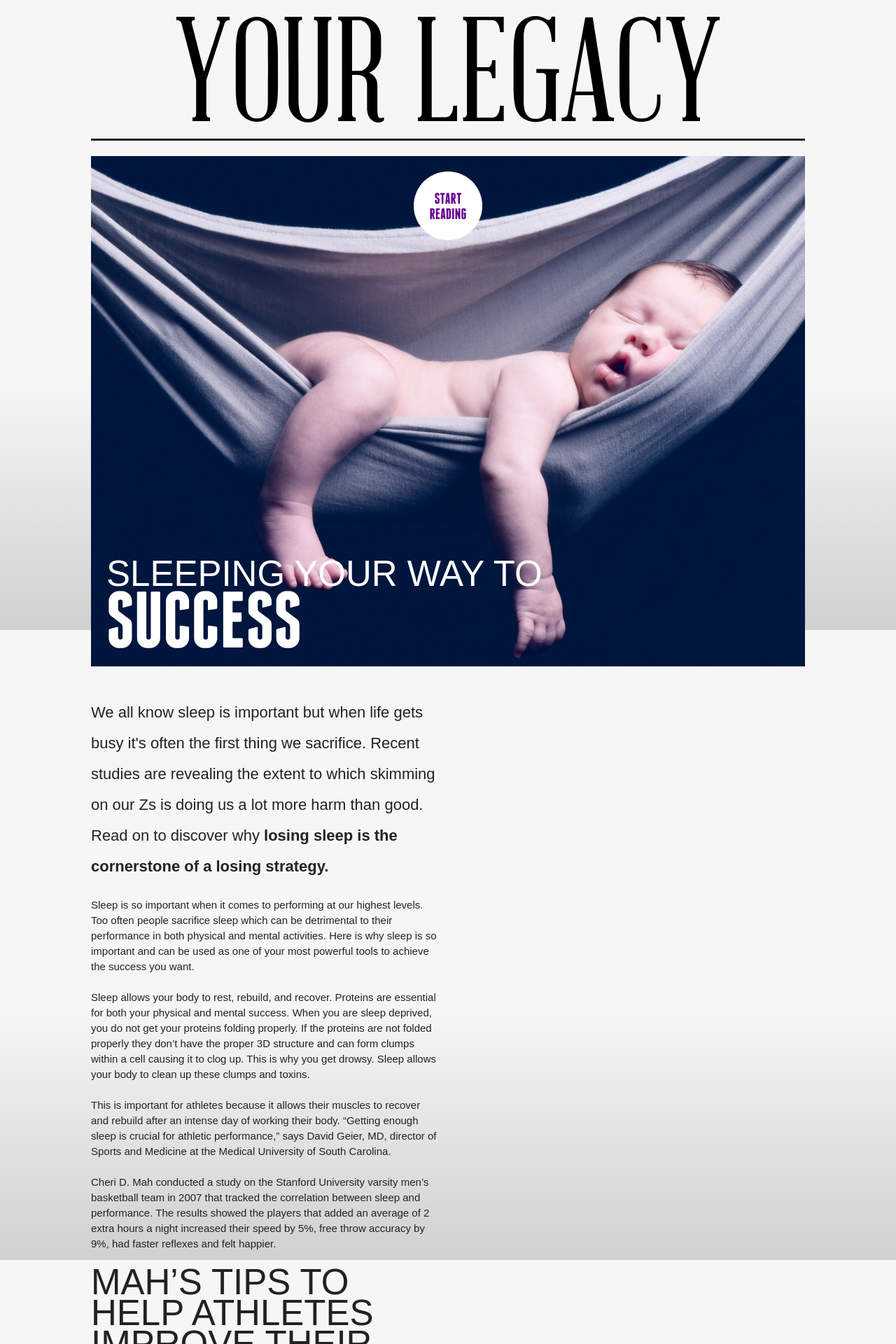
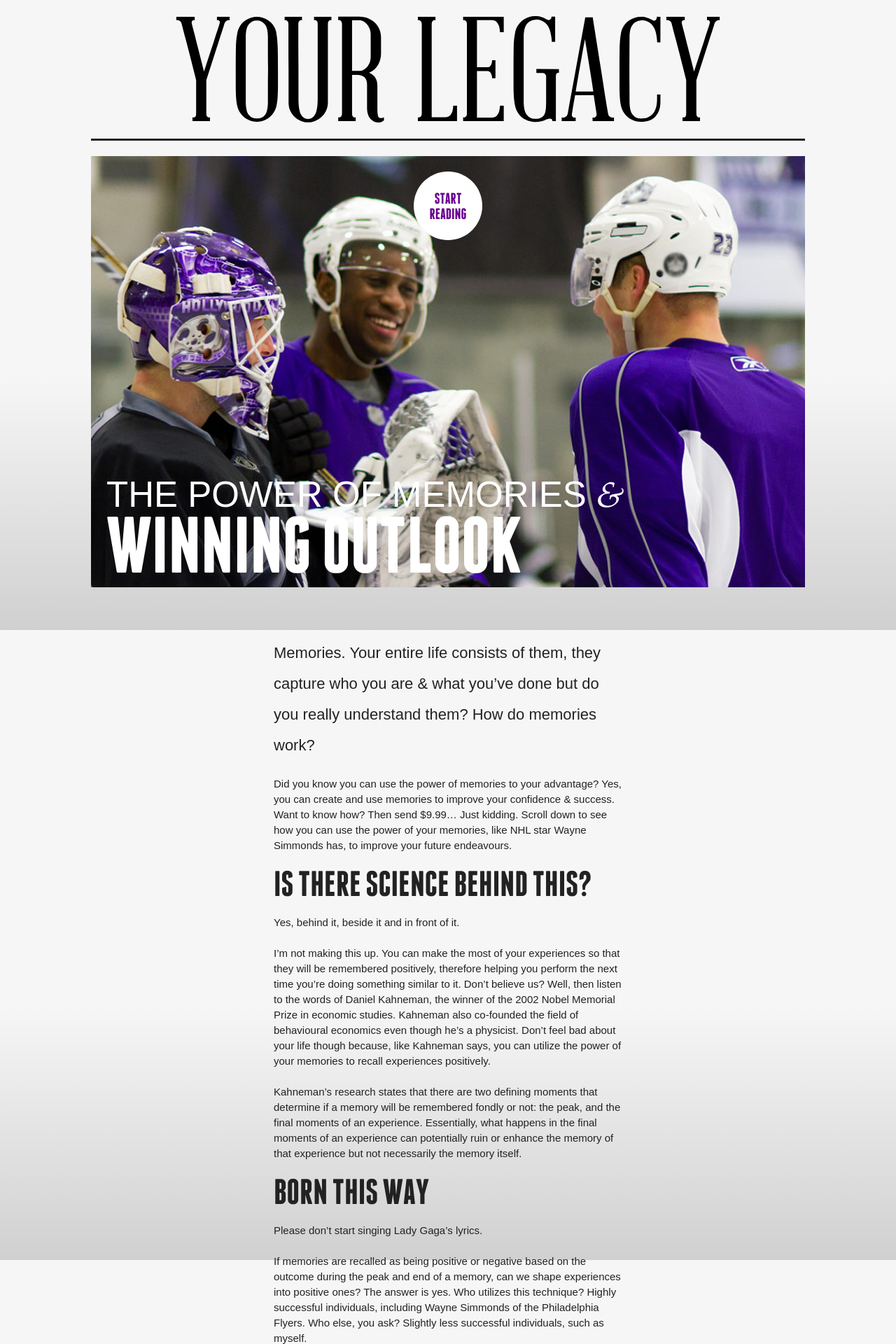
Before and after one commit to yourlegacy/yourlegacy, a Jekyll site: the page built from _posts/static/0100-01-01-power-of-memories.html, in a window 1280 px wide. Shown: the top 1920 px of the page at 70% size. Built offline with Jekyll 4.4.1, drawn with Linux system fonts in a browser that asks for light colours; nearby versions of some CDN libraries; comment, search, counter and statistics services are not loaded; some of the changed text lies outside the part shown.

Commit message:
articles v1, images optimzed

```diff
--- a/_posts/static/0100-01-01-power-of-memories.html
+++ b/_posts/static/0100-01-01-power-of-memories.html
@@ -11,27 +11,76 @@
 <article>
 	<section class="article-hero">
 		<a class="skip h5 purple" href="#h1">Start Reading</a>
-		<img src="/images/articles/Sleeping-Your-Way-to-Success.jpg" alt="Sleeping Your Way to Success"/>
-		<h1 class="white" id="h1"><span class="h3">Sleeping Your Way to </span>Success</h1>
+		<img src="/images/articles/wayne-simmonds-2.jpg" alt="Sleeping Your Way to Success"/>
+		<h1 class="white" id="h1"><span class="h3">The Power of Memories <i class="amp">&amp;</i> </span>Winning Outlook</h1>
 	</section>
-	<p class="intro">We all know sleep is important but when life gets busy it's often the first thing we sacrifice. Recent studies are revealing the extent to which skimming on our Zs is doing us a lot more harm than good. Read on to discover why <strong>losing sleep is the cornerstone of a losing strategy.</strong></p>
-	<p>Sleep is so important when it comes to performing at our highest levels. Too often people sacrifice sleep which can be detrimental to their performance in both physical and mental activities. Here is why sleep is so important and can be used as one of your most powerful tools to achieve the success you want.</p>
-	<p>Sleep allows your body to rest, rebuild, and recover. Proteins are essential for both your physical and mental success. When you are
-	sleep deprived, you do not get your proteins folding properly. If the proteins are not folded properly they don’t have the proper 3D structure and can form clumps within a cell causing it to clog up. This is why you get drowsy. Sleep allows your body to clean up these clumps and toxins. </p>
-	<p>This is important for athletes because it allows their muscles to recover and rebuild after an intense day of working their body. “Getting enough sleep is crucial for athletic performance,” says David Geier, MD, director of Sports and Medicine at the Medical University of South Carolina. </p>
-	<p>Cheri D. Mah conducted a study on the Stanford University varsity men’s basketball team in 2007 that tracked the correlation between sleep and performance. The results showed the players that added an average of 2 extra hours a night increased their speed by 5%, free throw accuracy by 9%, had faster reflexes and felt happier. </p>
-	<h3>Mah’s tips to help athletes improve their performance by maximizing their sleep:</h3>
-	<ul>
-		<li>Prioritize sleep as a part of your regular training regimen.</li>
-		<li>Extend nightly sleep for several weeks to reduce your sleep debt before competition.</li>
-		<li>Maintain a low sleep debt by obtaining a sufficient amount ofnightly sleep (seven to nine hours for adults, nine or more hours forteens and young adults).</li>
-		<li>Keep a regular sleep-wake schedule, going to bed and waking up at the same times every day.</li>
-		<li>Take brief 20-30 minute naps to obtain additional sleep during the day, especially if drowsy.</li>
-	</ul>
-	<p>A quality sleep also allows your brain to form connections from things you have learned that day. When learning and perfecting skills a good night’s sleep allows your brain to complete connections. Sleep washes away a lot of unimportant memory space filled up by small unimportant tasks. </p>
-	<p>When we are sleep deprived, our attention and focus drift, making it more difficult to process information. Neurons become over-worked which causes chaos in your brain trying to coordinate information. Thus making it difficult to access stored knowledge, information, and skills. </p>
-	<p>This internal confusion than permeates out into our physical world where we than lose ability to properly assess our surrounding environment and make correct and accurate decisions; that is a fancy way of saying your judgment becomes impaired. This has very obvious effects on day-to-day performance, especially in the lives of Pro Athletes. </p>
-	<p>Without proper sleep, neurons do not fire well, muscles are not rested, and your body’s organ systems lose their ability to synchronize. This increases the chance of accident or injury, all very bad news to an athlete. </p>
-	<h3>The solution, get a good night’s sleep.</h3>
-	<p>Many studies suggest around 8 hours of sleep per day. President of the National Athletic Trainers’ Association, Jim Thornton, recommends that high level athletes should get an extra hour more of sleep per day than the average person. Professional athletes understand the importance of sleep to their success and follow specific sleeping routines to ensure they are always performing at their optimal level. If you are unable to get your 8 hours in, naps may just be your key to success. Sleep well my friends!</p>
 </article>
+
+<section>
+
+	<div class="shift-3 span-6">
+
+		<p class="intro">Memories. Your entire life consists of them, they capture who you are &amp; what you’ve done but do you really understand them? How do memories work? </p>
+
+		<p>Did you know you can use the power of memories to your advantage? Yes, you can create and use memories to improve your confidence &amp; success. Want to know how? Then send $9.99… Just kidding. Scroll down to see how you can use the power of your memories, like NHL star Wayne Simmonds has, to improve your future endeavours. </p>
+
+		<h2>Is There Science Behind This?</h2>
+
+		<p>Yes, behind it, beside it and in front of it.</p>
+
+		<p>I’m not making this up. You can make the most of your experiences so that they will be remembered positively, therefore helping you perform the next time you’re doing something similar to it. Don’t believe us? Well, then listen to the words of Daniel Kahneman, the winner of the 2002 Nobel Memorial Prize in economic studies. Kahneman also co-founded the field of behavioural economics even though he’s a physicist. Don’t feel bad about your life though because, like Kahneman says, you can utilize the power of your memories to recall experiences positively.</p>
+
+		<p>Kahneman’s research states that there are two defining moments that determine if a memory will be remembered fondly or not: the peak, and the final moments of an experience. Essentially, what happens in the final moments of an experience can potentially ruin or enhance the memory of that experience but not necessarily the memory itself.</p>
+
+		<h2>Born This Way</h2>
+
+		<p>Please don’t start singing Lady Gaga’s lyrics.</p>
+
+		<p>If memories are recalled as being positive or negative based on the outcome during the peak and end of a memory, can we shape experiences into positive ones? The answer is yes. Who utilizes this technique? Highly successful individuals, including Wayne Simmonds of the Philadelphia Flyers. Who else, you ask? Slightly less successful individuals, such as myself.  </p>
+
+		<p>Before you can access the power of memories, you need to know a little secret.</p>
+
+		<h2>What’s the secret</h2>
+
+		<p>What truly is the secret to harness the power of memories? It’s simple: be positive (unless you’re H.I.V. That’s the only time not to be positive...Unless you’re Magic Johnson. In that case, you’re clearly OK).</p>
+
+		<p>Ever wonder why positive people seem to be more successful (and annoying)? It’s because positivity goes a long way.  Over the last few years, best-selling books like The Secret &amp; The Power of Now preach that maintaining a positive outlook and being optimistic can yield the results you desire.</p>
+
+		<p>Although you might not get that Ferrari you keep wishing for or end up waking up next to Angelina Jolie (because Brad Pitt would kick your ass), the power of optimism can help you in a few ways.</p>
+
+		<p>Firstly, having a positive attitude can impact everything from decreased feelings of loneliness (put down that tub of Ben &amp; Jerry’s, ladies) to pain tolerance. Yes, you can be an emotional Superman. What else? Evidence has shown that optimism is clearly associated with better psychological health, as seen through lower levels of depressed moods, anxiety and general distress when facing difficult life circumstance. So when life gives you lemons, as long as you’ve got a optimistic attitude, you can take those lemons and make lemon flavored Gatorade and kick life in the balls.</p>
+
+		<h2>How To Apply This To Your Lif</h2>
+
+		<p>You want to know how Wayne Simmonds, Mr. NHL harnesses the power of his memories, don’t you? Well, before we get to that, how about I give you one of my experiences.</p>
+
+		<p>When I was a much younger lad in high school, without my Zeus level beard and Herculean muscles, I had to approach girls to meet them. I basically got rejected more times than a Hannibal Lecter retrial. Due to this, I developed anxiety about approaching women because many of my experiences ended negatively (didn’t get the number, didn’t get the girl). Every time I entered a similar situation, my memories flooded back reminding me time after time that I sucked at this.</p>
+
+		<h2>How did I improve this? Simply, rum.</h2>
+
+		<p>No, I kid (Or do I?). I did my best to end each encounter with a joke so that the girl would laugh. Whether I got the number or not didn't matter because it ended up being a fun conversation. After I did this a few times, my experience were recalled in a positive light, so when going forward I didn’t have social anxiety. </p>
+
+		<p>What does Wayne Simmonds do? He utilizes what’s known as the Lemieux drill, coined after NHL legend, Mario Lemieux. The drill is simple: after practice, whether the last drill was shooting, passing or play reviews, Lemieux wouldn’t leave the ice until he had scored a goal. Why? So that when he recalled the memory of the practice, he’d remember scoring a goal and not botched plays or the shots he missed. By recalling the end of the practice, the goal became his positive marker on the experience. Wayne Simmonds does the same. No goal, don’t go home. It’s a simple technique that works.</p>
+
+		<h2>So Now What?</h2>
+
+		<p>Now you know the simple secrets that will allow you to use the power of positive thinking. Just remember, be positive. It’ll make you cope better with life and make you resilient. Also, remember that the peak and end of an experience forms whether the memories of said experience will be positive or negative. Whether you’re Wayne Simmonds practicing on an ice rink or an average desk jockey working the 9 to 5, end your daily experiences positively. Score a goal, give a colleague a high five or steal a stapler on your way out of work. You’ll form positive memories off of positive experience. If Wayne Simmonds and yours truly can use this secret, so can you.</p>
+
+	</div>
+
+</section>
+
+<section class="cta-container">
+	<a href="/wayne-simmonds/" class="hgroup cta">
+		<div class="cta-button">
+			<p class="h2">DOWNLOAD WAYNE’S WEEKLY SCHEDULE</p>
+			<p>IN DEPTH: 7 days of the nitty gritty than makes this NHL player such a success.</p>
+		</div>
+		<img class="thumb thumb-6" src="/images/wayne/ebook-thumbs/ebook-thumb11.jpg" />
+		<img class="thumb thumb-5" src="/images/wayne/ebook-thumbs/ebook-thumb7.jpg" />
+		<img class="thumb thumb-4" src="/images/wayne/ebook-thumbs/ebook-thumb12.jpg" />
+		<img class="thumb thumb-3" src="/images/wayne/ebook-thumbs/ebook-thumb10.jpg" />
+		<img class="thumb thumb-2" src="/images/wayne/ebook-thumbs/ebook-thumb12.jpg" />
+		<img class="thumb thumb-1" src="/images/wayne/ebook-thumbs/ebook-thumb1.jpg" />
+	</a>
+</section>
--- a/css/sass/_layout/_grid.scss
+++ b/css/sass/_layout/_grid.scss
@@ -79,6 +79,10 @@
 	@include omega();
 }
 
+.shift-3 {
+	@include shift(3);
+}
+
 .span-33,
 .span-66 {
 	display: block;
--- a/css/sass/_layout/_typography.scss
+++ b/css/sass/_layout/_typography.scss
@@ -187,3 +187,9 @@
     display: inline-block;
     background: $black;
 }
+
+// ampersand
+.amp {
+    font-style: italic;
+    font-family: Baskerville, Palatino, 'Book Antiqua', serif;
+}
--- a/css/style.css
+++ b/css/style.css
@@ -542,6 +542,10 @@
   display: inline-block;
   background: #222222; }
 
+.amp {
+  font-style: italic;
+  font-family: Baskerville, Palatino, 'Book Antiqua', serif; }
+
 header, section, article {
   position: relative; }
 
@@ -672,6 +676,9 @@
 
 .omega {
   margin-right: 0; }
+
+.shift-3 {
+  margin-left: 25.58941%; }
 
 .span-33,
 .span-66 {
```
Also changed, not shown: _posts/static/0100-01-01-importance-of-sleep.html (+53 -13 lines), index.html (+4 -4 lines), images/articles/Sleeping-Your-Way-to-Success.jpg, images/articles/wayne-simmonds-2.jpg (added), images/wayne-simmonds.png, images/wayne/free-offers/wayne-simmonds-drew-doughty.jpg, images/wayne/ws-pdf-teaser.png, images/wayne/ws-pdf-teaser2.png.
